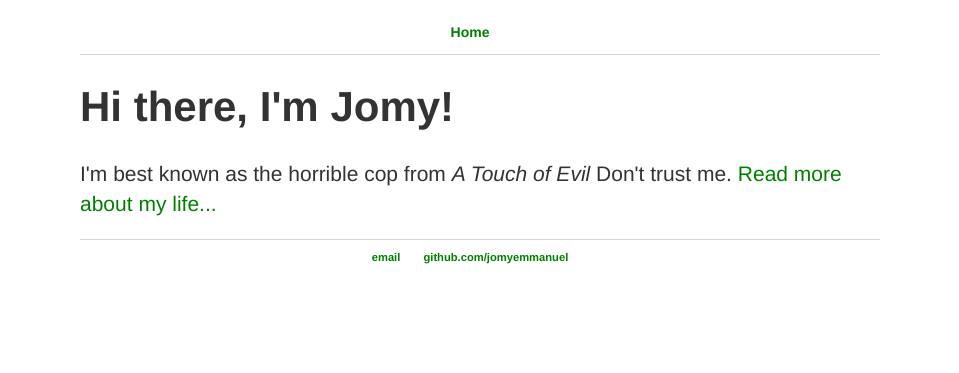
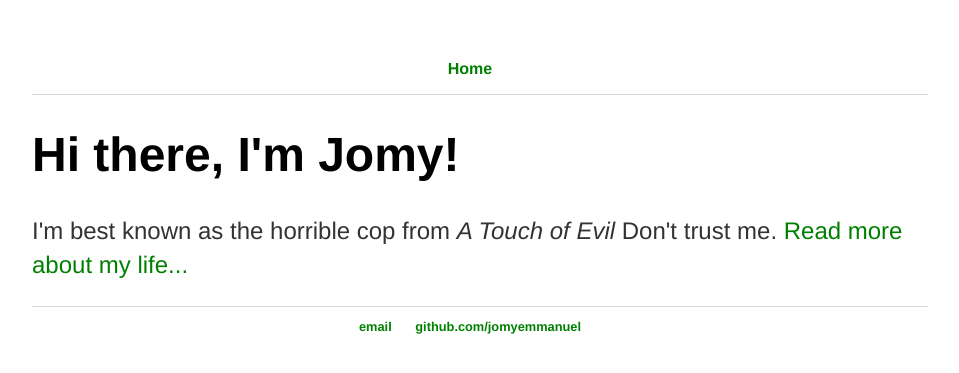
Before and after one commit to jomyemmanuel/jomyemmanuel.github.io, a Jekyll site: the page built from index.html, in a window 1280 px wide. Shown: the top 373 px of the page, without its empty margins (160-1119 px from the left). Built offline with Jekyll 4.4.1, drawn with Linux system fonts in a browser that asks for light colours.

Commit message:
Update main.css

```diff
--- a/css/main.css
+++ b/css/main.css
@@ -1,12 +1,8 @@
 body {
-    position: relative;
+    margin: 60px auto;
+    width: 70%;
     font-family: Helvetica, Arial, sans-serif;
-    font-size: 14px;
-
-    width: 800px;
-    margin: 0 auto;
-    padding: 10px;
-    color: #333;
+    font-size: 16px;
 }
 nav ul, footer ul {
     font-family:'Helvetica', 'Arial', 'Sans-Serif';
```
